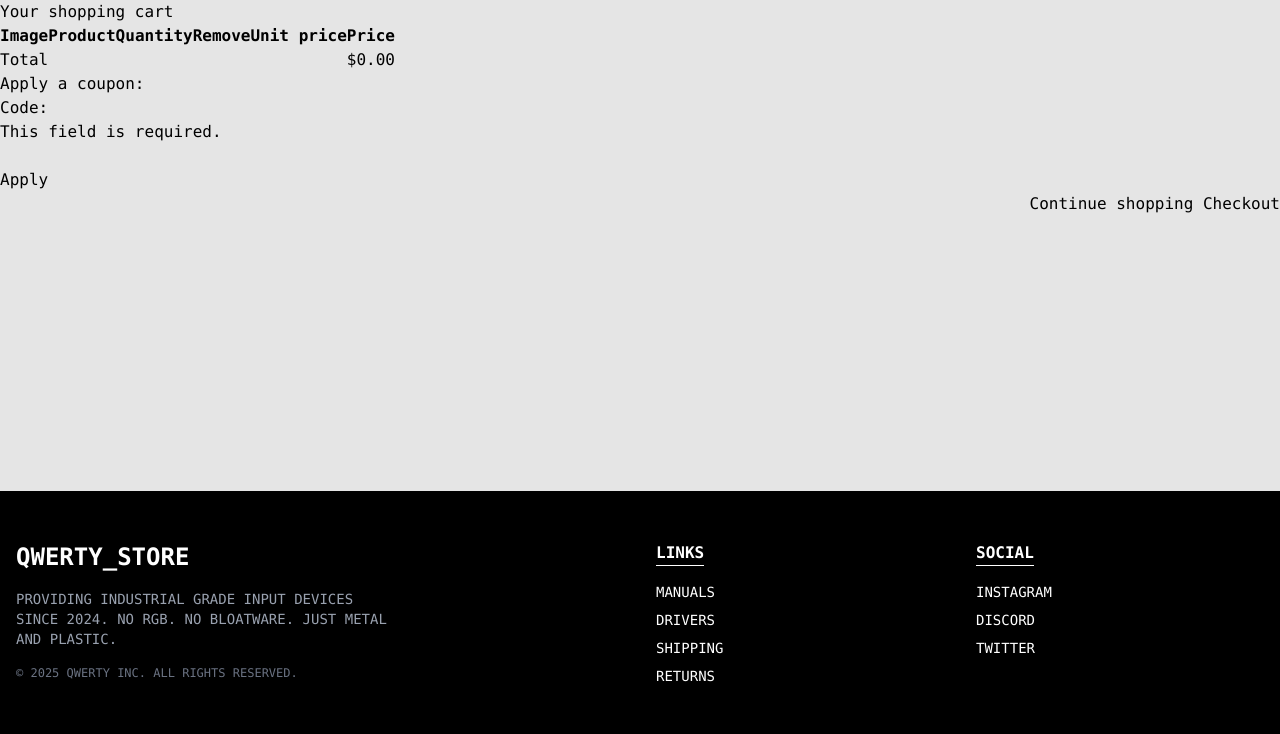
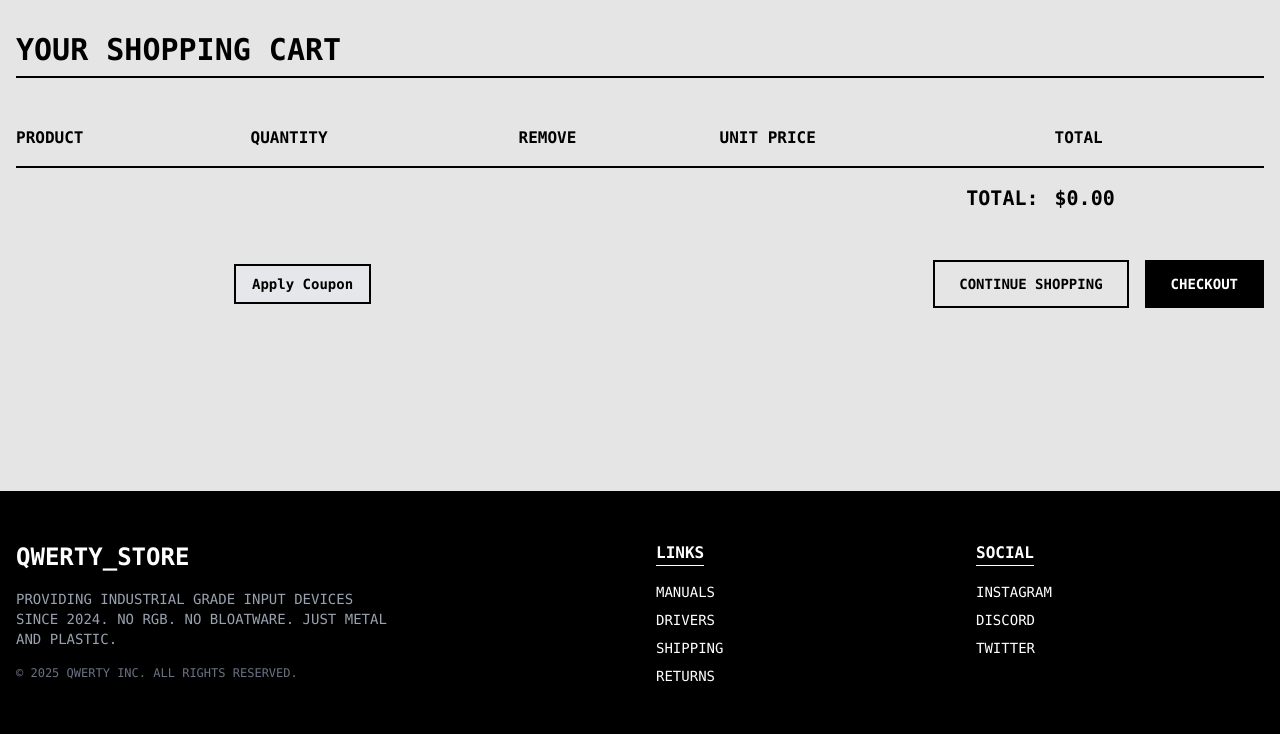
Before and after one commit to x0ryz/qwerty, a Django app: page /cart/ in a window 1280 px wide. Shown: the part 66-800 px from the top of the page. Run offline with Django 5.2, Linux system fonts and the light colour scheme; parts of the project's set-up code (start-up, migrations or seed data) failed here and were passed over.

Commit message:
feat(cart): enhance cart functionality with AJAX updates and improved UI

```diff
--- a/apps/cart/forms.py
+++ b/apps/cart/forms.py
@@ -1,12 +1,10 @@
-from random import choice, choices
 from django import forms
 
-PRODUCT_QUANTITY_CHOICES = [(i, str(i)) for i in range(1, 21)]
-
 class CartAddProductForm(forms.Form):
-    quantity = forms.TypedChoiceField(
-        choices=PRODUCT_QUANTITY_CHOICES,
-        coerce=int
+    quantity = forms.IntegerField(
+        min_value=1,
+        max_value=20,
+        initial=1
     )
     override = forms.BooleanField(
         required=False,
--- a/apps/cart/templates/cart/detail.html
+++ b/apps/cart/templates/cart/detail.html
@@ -6,103 +6,175 @@
 {% endblock %}
 
 {% block content %}
-  <h1>Your shopping cart</h1>
-  <table class="cart">
+  <div class="max-w-7xl mx-auto px-4 py-8">
+      <h1 class="text-3xl font-black uppercase mb-8 border-b-2 border-black pb-2">Your shopping cart</h1>
+
+      <table class="w-full text-left border-collapse cart-table">
         <thead>
-      <tr>
-        <th>Image</th>
-        <th>Product</th>
-        <th>Quantity</th>
-        <th>Remove</th>
-        <th>Unit price</th>
-        <th>Price</th>
+          <tr class="border-b-2 border-black">
+            <th class="py-4 font-black uppercase">Product</th>
+            <th class="py-4 font-black uppercase">Quantity</th>
+            <th class="py-4 font-black uppercase">Remove</th>
+            <th class="py-4 font-black uppercase">Unit price</th>
+            <th class="py-4 font-black uppercase">Total</th>
           </tr>
         </thead>
         <tbody>
             {% for item in cart %}
                 {% with product=item.product %}
-                <tr>
-                    <td>
-                        <a
-                            href="{{ product.get_absolute_url }}">
-                                <img
-                                    src="{% if product.image %}{{ product.image.url }}
-                                    {% else %}{% static "img/no_image.png" %}{% endif %}">
+                    <tr class="border-b border-gray-200" data-id="{{ product.id }}">
+                        <td class="py-4 flex items-center gap-4">
+                            <a href="{{ product.get_absolute_url }}">
+                                <img src="{% if product.image %}{{ product.image.url }}{% else %}{% static "img/no_image.png" %}{% endif %}"
+                                     class="w-16 h-16 object-cover border border-black shadow-hard-sm">
+                            </a>
+                            <a href="{{ product.get_absolute_url }}" class="font-bold hover:underline">
+                                {{ product.name }}
                             </a>
                         </td>
-                    <td>{{ product.name }}</td>
-                    <td>
-                        <form action="{% url "cart:cart_add" product.id %}" method="post">
-                            {{ item.update_quantity_form.quantity }}
-                            {{ item.update_quantity_form.override }}
-                            <input type="submit" value="Update">
+                        <td class="py-4">
+                            <div class="flex items-center">
+                                <button class="w-8 h-8 bg-gray-200 hover:bg-black hover:text-white border border-black font-bold transition-colors js-qty-btn"
+                                        data-action="decrease"
+                                        data-id="{{ product.id }}">-</button>
+
+                                <input type="text" value="{{ item.quantity }}" readonly
+                                       class="w-12 h-8 text-center border-y border-black font-mono focus:outline-none bg-white"
+                                       id="qty-{{ product.id }}">
+
+                                <button class="w-8 h-8 bg-gray-200 hover:bg-black hover:text-white border border-black font-bold transition-colors js-qty-btn"
+                                        data-action="increase"
+                                        data-id="{{ product.id }}">+</button>
+                            </div>
+                        </td>
+                        <td class="py-4">
+                            <form action="{% url "cart:cart_remove" product.id %}" method="post">
+                                <input type="submit" value="Remove" class="text-red-500 font-bold hover:text-black uppercase text-sm cursor-pointer bg-transparent border-none p-0">
                                 {% csrf_token %}
                             </form>
                         </td>
-                    <td>
-                        <form
-                            action="{% url "cart:cart_remove" product.id %}"
-                            method="post">
-                                <input
-                                    type="submit" value="Remove">
-                                {% csrf_token %}
-                        </form>
-                    </td>
-                    <td class="num">${{ item.price }}</td>
-                    <td class="num">${{ item.total_price }}</td>
+                        <td class="py-4 font-mono">${{ item.price }}</td>
+                        <td class="py-4 font-mono font-bold" id="total-{{ product.id }}">${{ item.total_price }}</td>
                     </tr>
                 {% endwith %}
             {% endfor %}
+
             {% if cart.coupon %}
-          <tr class="subtotal">
-            <td>Subtotal</td>
-            <td colspan="4"></td>
-            <td class="num">${{ cart.get_total_price|floatformat:2 }}</td>
+              <tr class="subtotal border-t border-gray-300">
+                <td colspan="4" class="py-2 text-right font-bold pr-4">Subtotal</td>
+                <td class="py-2 font-mono">${{ cart.get_total_price|floatformat:2 }}</td>
               </tr>
               <tr>
-            <td>
-              "{{ cart.coupon.code }}" coupon
-              ({{ cart.coupon.discount }}% off)
+                <td colspan="4" class="py-2 text-right text-sm pr-4">
+                  "{{ cart.coupon.code }}" coupon ({{ cart.coupon.discount }}% off)
                 </td>
-            <td colspan="4"></td>
-            <td class="num neg">
+                <td class="py-2 font-mono text-green-600 font-bold">
                   - ${{ cart.get_discount|floatformat:2 }}
                 </td>
               </tr>
             {% endif %}
-         <tr class="total">
-          <td>Total</td>
-          <td colspan="4"></td>
-          <td class="num">
+
+             <tr class="total border-t-2 border-black">
+              <td colspan="4" class="py-4 text-right font-black uppercase pr-4 text-xl">Total:</td>
+              <td class="py-4 font-mono text-xl font-bold" id="cart-final-total">
                 ${{ cart.get_total_price_after_discount|floatformat:2 }}
               </td>
              </tr>
         </tbody>
       </table>
+
       {% if recommended_products %}
-      <div class="recommendations cart">
-        <h3>People who bought this also bought</h3>
+      <div class="mt-12">
+        <h3 class="font-bold uppercase mb-4">People who bought this also bought</h3>
+        <div class="grid grid-cols-2 md:grid-cols-4 gap-4">
             {% for p in recommended_products %}
-          <div class="item">
+              <div class="border border-black p-2">
                 <a href="{{ p.get_absolute_url }}">
-              <img src="{% if p.image %}{{ p.image.url }}{% else %}
-              {% static "img/no_image.png" %}{% endif %}">
+                  <img src="{% if p.image %}{{ p.image.url }}{% else %}{% static "img/no_image.png" %}{% endif %}" class="w-full h-32 object-cover mb-2">
                 </a>
-            <p><a href="{{ p.get_absolute_url }}">{{ p.name }}</a></p>
+                <p><a href="{{ p.get_absolute_url }}" class="font-bold text-sm hover:underline">{{ p.name }}</a></p>
               </div>
             {% endfor %}
         </div>
+      </div>
      {% endif %}
-    <p>Apply a coupon:</p>
-     <form action="{% url "coupons:apply" %}" method="post">
-          {{ coupon_apply_form }}
-          <input type="submit" value="Apply">
+
+    <div class="mt-8 flex flex-col md:flex-row justify-between items-center gap-4">
+         <form action="{% url "coupons:apply" %}" method="post" class="flex gap-2">
+              {{ coupon_apply_form.code }}
+              <input type="submit" value="Apply Coupon" class="px-4 py-2 border-2 border-black bg-gray-200 hover:bg-black hover:text-white cursor-pointer font-bold text-sm">
               {% csrf_token %}
          </form>
-  <p class="text-right">
-       <a href="{% url "catalog:product_list" %}" class="button light">Continue shopping</a>
-       <a href="{% url "orders:order_create" %}" class="button">
+
+         <div class="flex gap-4">
+           <a href="{% url "catalog:product_list" %}" class="px-6 py-3 border-2 border-black font-bold hover:bg-black hover:text-white transition-all uppercase text-sm">
+               Continue shopping
+           </a>
+           <a href="{% url "orders:order_create" %}" class="px-6 py-3 bg-black text-white border-2 border-black font-bold shadow-hard hover:translate-x-1 hover:translate-y-1 hover:shadow-none transition-all uppercase text-sm">
                Checkout
            </a>
-  </p>
+         </div>
+    </div>
+  </div>
+
+<script>
+document.addEventListener('DOMContentLoaded', () => {
+    // Отримуємо CSRF токен з будь-якої форми на сторінці
+    const csrfToken = document.querySelector('[name=csrfmiddlewaretoken]').value;
+
+    document.querySelectorAll('.js-qty-btn').forEach(btn => {
+        btn.addEventListener('click', function(e) {
+            e.preventDefault(); // Запобігаємо стандартній поведінці
+
+            const id = this.dataset.id;
+            const action = this.dataset.action;
+            const input = document.getElementById(`qty-${id}`);
+            let currentVal = parseInt(input.value);
+            let newVal = currentVal;
+
+            // Логіка кнопок
+            if (action === 'increase') {
+                if (currentVal < 5) newVal += 1; // Ліміт 5
+            } else {
+                if (currentVal > 1) newVal -= 1; // Мінімум 1
+            }
+
+            // Якщо значення змінилося, відправляємо запит
+            if (newVal !== currentVal) {
+                const formData = new FormData();
+                formData.append('product_id', id);
+                formData.append('quantity', newVal);
+                formData.append('override', 'True'); // Важливо: режим перезапису
+                formData.append('csrfmiddlewaretoken', csrfToken);
+
+                // URL для view 'cart_add'
+                fetch(`/cart/add/${id}/`, {
+                    method: 'POST',
+                    headers: {
+                        'X-Requested-With': 'XMLHttpRequest'
+                    },
+                    body: formData
+                })
+                .then(res => res.json())
+                .then(data => {
+                    if(data.success) {
+                        // Оновлюємо значення в полі
+                        input.value = data.item_qty;
+                        // Оновлюємо суму рядка
+                        const rowTotal = document.getElementById(`total-${id}`);
+                        if(rowTotal) rowTotal.innerText = `$${data.item_total_price}`;
+                        // Оновлюємо загальну суму
+                        const cartTotal = document.getElementById('cart-final-total');
+                        if(cartTotal) cartTotal.innerText = `$${data.cart_total_price}`;
+                        // Оновлюємо хедер
+                        const headerCount = document.getElementById('header-cart-count');
+                        if(headerCount) headerCount.innerText = data.unique_count;
+                    }
+                })
+                .catch(err => console.error('Error:', err));
+            }
+        });
+    });
+});
+</script>
 {% endblock %}
--- a/apps/cart/views.py
+++ b/apps/cart/views.py
@@ -1,3 +1,4 @@
+from django.http import JsonResponse
 from django.shortcuts import get_object_or_404, redirect, render
 from django.views.decorators.http import require_POST
 
@@ -14,11 +15,31 @@ def cart_add(request, product_id):
     cart = Cart(request)
     product = get_object_or_404(Product, id=product_id)
     form = CartAddProductForm(request.POST)
+
     if form.is_valid():
         cd = form.cleaned_data
         cart.add(
-            product=product, quantity=cd["quantity"], override_quantity=cd["quantity"]
+            product=product,
+            quantity=cd["quantity"],
+            override_quantity=cd["quantity"]
         )
+
+    if request.headers.get('X-Requested-With') == 'XMLHttpRequest':
+        item_qty = 0
+        item_total_price = 0
+
+        if str(product_id) in cart.cart:
+            item_qty = cart.cart[str(product_id)]['quantity']
+            item_total_price = item_qty * product.price
+
+        return JsonResponse({
+            'success': True,
+            'unique_count': cart.unique_count,
+            'cart_total_price': cart.get_total_price_after_discount(),
+            'item_total_price': item_total_price,
+            'item_qty': item_qty,
+            'product_id': product_id
+        })
 
     return redirect("cart:cart_detail")
 
@@ -32,17 +53,13 @@ def cart_remove(request, product_id):
 
 def cart_detail(request):
     cart = Cart(request)
-    for item in cart:
-        item["update_quantity_form"] = CartAddProductForm(
-            initial={"quantity": item["quantity"], "override": True}
-        )
     coupon_apply_form = CouponApplyForm(request.POST)
     r = Recommender()
     cart_products = [item['product'] for item in cart]
-    if(cart_products):
-        recommended_products = r.suggest_products_for(
-            cart_products, max_results=4
-        )
+
+    if cart_products:
+        recommended_products = r.suggest_products_for(cart_products, max_results=4)
     else:
         recommended_products = []
+
     return render(request, "cart/detail.html", {"cart": cart, 'coupon_apply_form': coupon_apply_form, 'recommended_products': recommended_products})
--- a/templates/includes/header.html
+++ b/templates/includes/header.html
@@ -24,7 +24,7 @@
             </a>
 
             <a href="{% url 'cart:cart_detail' %}" class="font-bold hover:underline decoration-2 underline-offset-4">
-                CART ({% with total_qty=cart|length %}{{ total_qty|default:"0" }}{% endwith %})
+                CART ({{ cart.unique_count }})
             </a>
 
             <a href="#" class="font-bold hover:underline decoration-2 underline-offset-4">
```
Also changed, not shown: apps/cart/cart.py (+17 -9 lines), apps/catalog/templates/catalog/product/detail.html (+8 -3 lines). Lines whose indentation alone changed are shown as unchanged.
